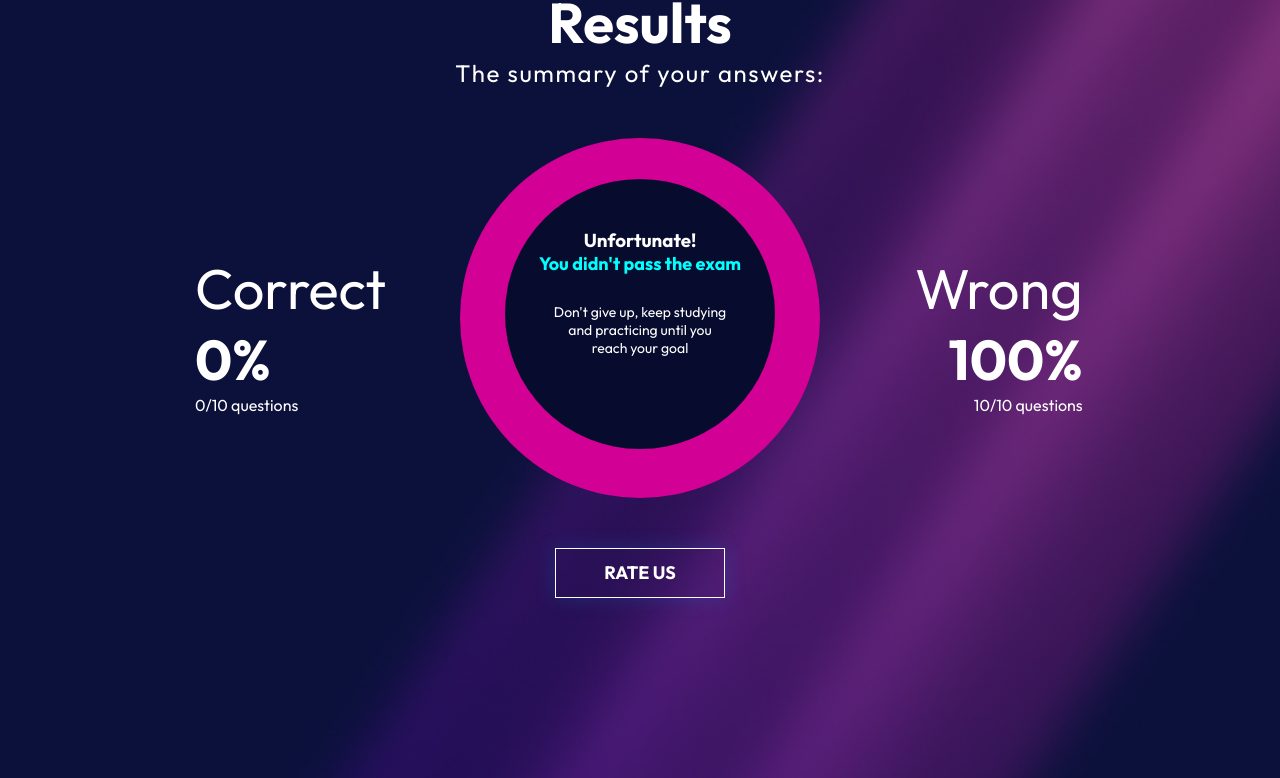
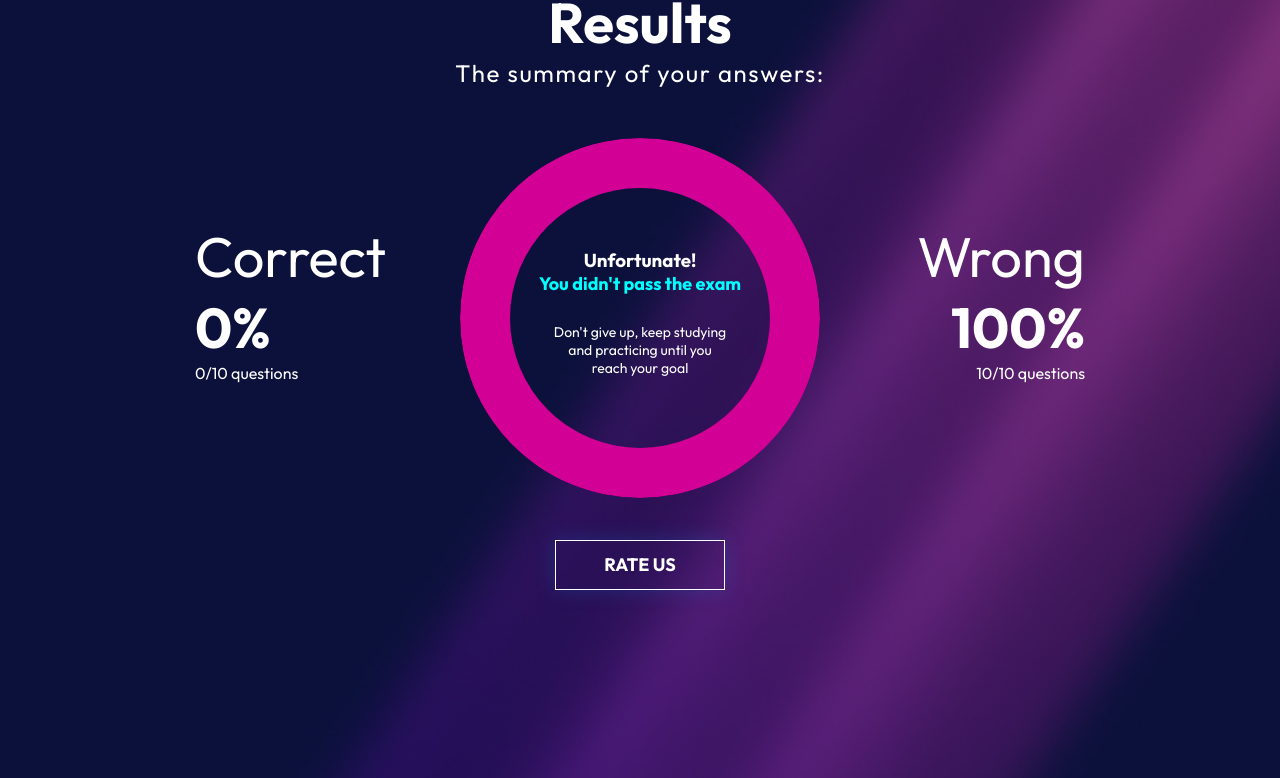
Before and after one commit to GIPSaro/U1-W4-BW, a plain HTML site: page results-page.html in a window 1280 px wide. Shown: the part 86-864 px from the top of the page. Drawn offline with Linux system fonts and the light colour scheme; files whose address does not match are found by name.

Commit message:
Fixed result cake

```diff
--- a/assets/css/results-page.css
+++ b/assets/css/results-page.css
@@ -75,7 +75,8 @@ body {
   text-align: center;
 }
 
-.torta {
+.torta-container {
+  border-width: 50px;
   display: inline-block;
   text-align: center;
   position: absolute;
@@ -83,24 +84,31 @@ body {
   margin-top: 14rem;
   left: calc(50% - 180px);
   border-radius: 50%;
-  background: conic-gradient(#d20094 180deg, #00ffff 180deg);
   height: 360px;
   width: 360px;
+  z-index: 0;
 }
-.torta::before {
+
+.torta:before {
+  background: conic-gradient(#d20094 180deg, #00ffff 180deg);
   content: "";
   position: absolute;
-  height: 75%;
-  width: 75%;
-  left: 45px;
-  bottom: 49px;
+  z-index: -1;
+  inset: 0;
   border-radius: 50%;
-  background-color: #070c2f;
+  padding: 50px;
+  border-radius: 50%;
+  -webkit-mask: linear-gradient(#fff 0 0) content-box, linear-gradient(#fff 0 0);
+  mask: linear-gradient(#fff 0 0) content-box, linear-gradient(#fff 0 0);
+  -webkit-mask-composite: xor;
+  mask-composite: exclude;
 }
+
 .buttomCont {
-  margin-top: 8rem;
+  margin-top: 26rem;
   text-align: center;
 }
+
 .rateus {
   padding: 0.7em;
   width: 170px;
@@ -119,19 +127,41 @@ body {
 }
 
 .contResult-child {
-  margin-top: 10rem;
   display: inline-block;
-  width: 33%;
+  width: 25%;
+  margin: 0 auto;
   text-align: center;
+  width: 50%;
+  margin-top: 2rem;
 }
+
+.contResult-child:first-child {
+  margin-top: 8rem;
+  width: 25%;
+}
+
+.contResult-child:last-child {
+  margin-top: 8rem;
+  width: 25%;
+}
+
+.left {
+  float: left;
+}
+.right {
+  float: right;
+}
+
 #torta-testo {
-  position: relative;
-  top: 90px;
+  position: absolute;
+  top: 110px;
+  left: 0;
 }
 
 .h3Class {
   position: relative;
   font-weight: bold;
+  color: white;
 }
 
 .h3SecondClass {
--- a/results-page.html
+++ b/results-page.html
@@ -14,7 +14,7 @@
       <h1 class="results">Results</h1>
       <h3 class="summary">The summary of your answers:</h3>
       <div class="contResult">
-        <div class="contResult-child">
+        <div class="contResult-child left">
           <div class="correct-result">
             <h1 class="correct">Correct</h1>
             <h1 id="percCorr"></h1>
@@ -24,7 +24,7 @@
 
         <div class="contResult-child">
           <div class="torta-container">
-            <div class="torta">
+            <div id="torta" class="torta">
               <span id="torta-testo">
                 <h3></h3>
                 <h3 id="you-passed"></h3>
@@ -34,7 +34,7 @@
           </div>
         </div>
 
-        <div class="contResult-child">
+        <div class="contResult-child right">
           <div class="wrong-result">
             <h1 class="wrong">Wrong</h1>
             <h1 id="percWrong"></h1>
--- a/results-page.js
+++ b/results-page.js
@@ -23,6 +23,15 @@ document.getElementById("numWrong").innerHTML = dataWrong;
 let angolo = dataWrong * 36;
 let torta = document.querySelector(".torta");
 torta.style.background = `conic-gradient(#d20094 ${angolo}deg , #00ffff ${angolo}deg )`;
+
+const styleSheet = document.styleSheets[0];
+
+console.log(styleSheet);
+for (const rule of styleSheet.cssRules) {
+  if (rule.selectorText === ".torta::before") {
+    rule.style.background = `conic-gradient(#d20094 ${angolo}deg, #00ffff ${angolo}deg )`;
+  }
+}
 
 let result = document.querySelector("#torta-testo");
 function stampaResult(partialValue) {
```
